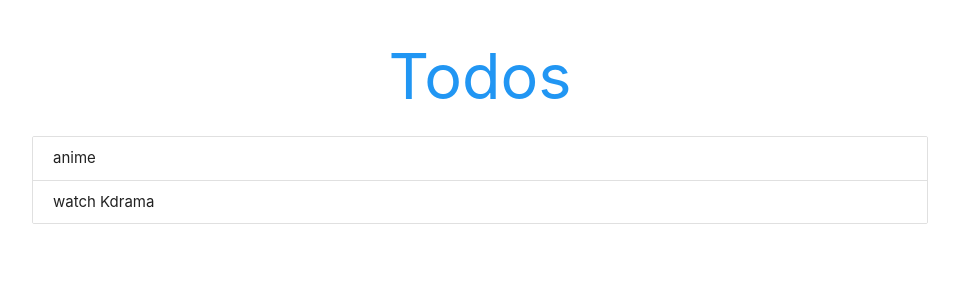
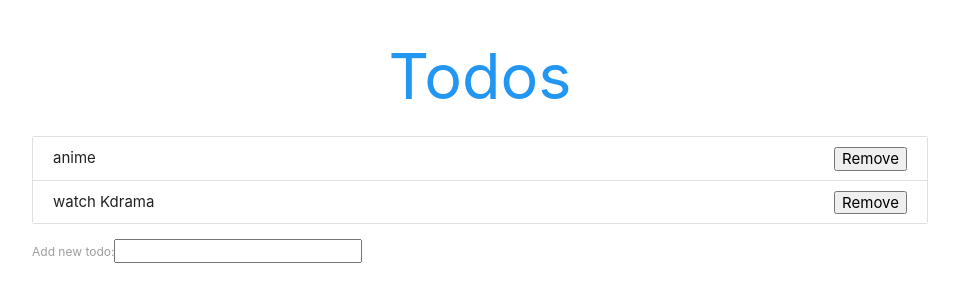
Before and after one commit to Jomarcel/todos-react, a React (Create React App) app: page / in a window 1280 px wide. Shown: the top 302 px of the page, without its empty margins (160-1119 px from the left). Built offline with nearby package versions, Linux system fonts and the light colour scheme.

Commit message:
Feature: added textfiled to give the user ability to add item on input

```diff
--- a/src/App.js
+++ b/src/App.js
@@ -1,5 +1,7 @@
 import Todos  from './components/Todos'
 import React, { Component } from 'react'
+import Addform from './components/Addform'
+// import background from './background.jpg'
 
 
 //root component to store the state of application
@@ -10,6 +12,7 @@ class App extends Component {
       {key: 2, content: 'watch Kdrama'}
     ]
    }
+
    deleteToDo = (key) => {
     // console.log(key);
     const filteredTodos = this.state.todos.filter(todo => {
@@ -19,11 +22,23 @@ class App extends Component {
       todos: filteredTodos
     })
    }
+
+   addToDo = (todo) => {
+    // use the ... operator to get each item in the array. The todo paramenter accepts user input from the textfield
+    // which is passed in from the addform component
+    let newToDoList = [...this.state.todos, todo]
+    todo.key = Math.random();
+    this.setState({
+      todos: newToDoList
+    })
+   }
   render() {
     return (
       <div className = 'todos-app container'>
         <h1 className="center blue-text">Todos</h1>
         <Todos todos = {this.state.todos}  deleteToDo = {this.deleteToDo}></Todos>
+        {/* <img src={background} alt="my background"/> */}
+        <Addform addToDo = {this.addToDo}/>
       </div>
     );
   }
--- /dev/null
+++ b/src/components/Addform.js
@@ -0,0 +1,33 @@
+import React, { Component } from 'react'
+
+class Addform extends Component {
+    state = {
+        content: ''
+     }
+     handleChange = (e) => {
+        this.setState({
+            content: e.target.value
+        })
+     }
+     handleSubmit = (e) => {
+         e.preventDefault(); // prevent the page from refreshing on submit
+        //  console.log(this.state);
+        // pass the content data to function addtodo
+        this.props.addToDo(this.state)
+        e.target.reset();
+     }
+    render() {
+        return (
+            <div>
+                <form onSubmit = {this.handleSubmit}>
+                    <label>Add new todo:</label>
+                    {/*whenever the type changes fire the onchange event */}
+                    <input type = "" text onChange = {this.handleChange}/>
+                </form>
+
+            </div>
+         );
+    }
+}
+
+export default Addform;
--- a/src/components/Todos.js
+++ b/src/components/Todos.js
@@ -5,7 +5,8 @@ const Todos = ({todos, deleteToDo}) => {
     todos.map(todo => {
       return(
         <div className="collection-item" key = {todo.key}>
-          <span onClick = {() => deleteToDo(todo.key)}>{todo.content}</span>
+          <span >{todo.content}</span>
+          <button className="remove-button right" onClick = {() => deleteToDo(todo.key)}>Remove</button>
         </div>
       )
     })
```
Also changed, not shown: src/background.jpg (added).
